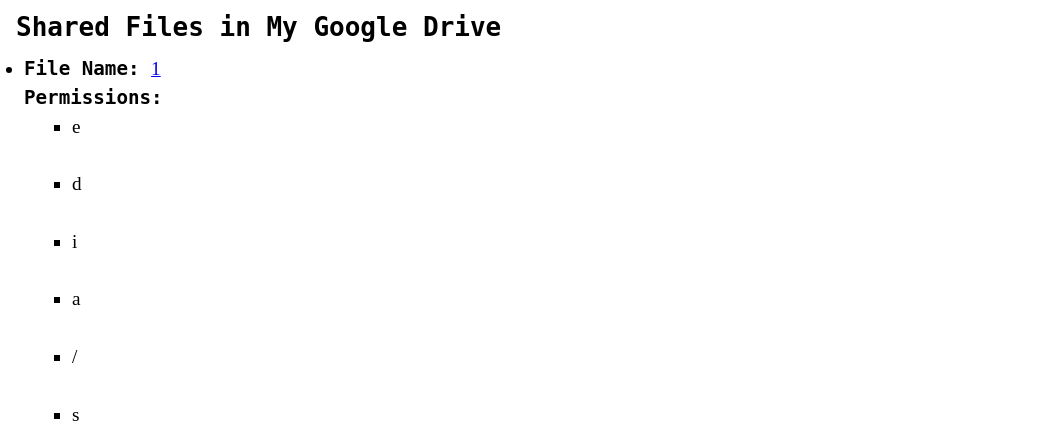
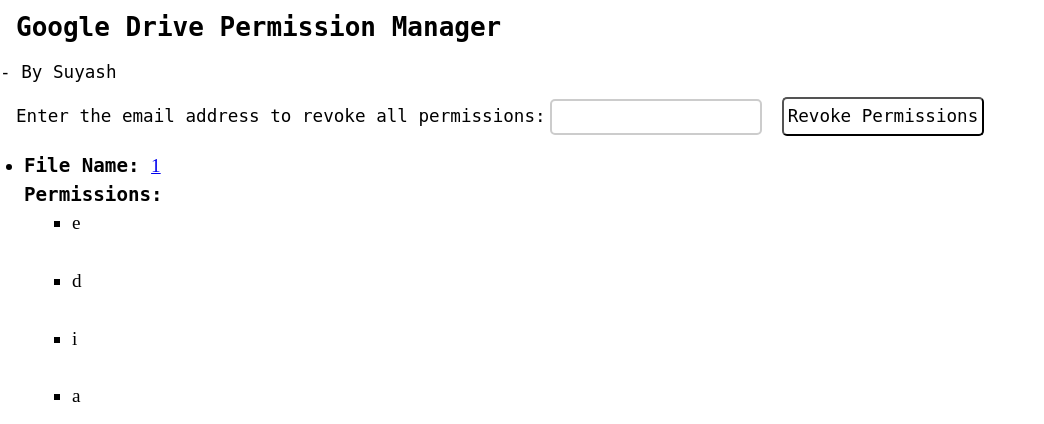
Before and after one commit to Boolean-Autocrat/GDrive-Permission-Manager, a Flask app: template templates/index.html in a window 1280 px wide. Shown: the top 424 px of the page, without its empty margins (0-1044 px from the left). Run offline with Flask 3, Linux system fonts and the light colour scheme; the template is opened without the code that fills it: most values are stand-ins (such as "Sample title", 1, 10 or a date in 2020).

Commit message:
added bulk file permission revoke func

```diff
--- a/main.py
+++ b/main.py
@@ -7,32 +7,36 @@
 from google_auth_oauthlib.flow import InstalledAppFlow
 from googleapiclient.discovery import build
 from googleapiclient.errors import HttpError
-from flask import Flask, render_template, make_response, request
+from flask import Flask, render_template, make_response, request, redirect
 import os
+import webview
 
-app = Flask(__name__)
+app = Flask(__name__, static_folder="./static", template_folder="./templates")
 app.secret_key = os.urandom(24)
 
-SCOPES = ["https://www.googleapis.com/auth/drive.metadata.readonly"]
+SCOPES = [
+    "https://www.googleapis.com/auth/drive.metadata.readonly",
+    "https://www.googleapis.com/auth/drive",
+]
 API_SERVICE_NAME = "drive"
 API_VERSION = "v3"
 
 
-def get_credentials():
-    creds = None
-    with open("token.json", "r") as token:
-        creds = Credentials.from_authorized_user_file("token.json", SCOPES)
-    if not creds or not creds.valid:
-        if creds and creds.expired and creds.refresh_token:
-            creds.refresh(Request())
-        else:
-            flow = InstalledAppFlow.from_client_secrets_file("credentials.json", SCOPES)
-            creds = flow.run_local_server(port=0)
-    return creds
+def resource_path(relative):
+    return os.path.join(os.environ.get("_MEIPASS2", os.path.abspath(".")), relative)
 
 
-def list_shared_files_and_permissions():
-    creds = get_credentials()
+def get_credentials():
+    credential = None
+    if not credential:
+        flow = InstalledAppFlow.from_client_secrets_file(
+            resource_path("credentials.json"), SCOPES
+        )
+        credential = flow.run_local_server(port=0)
+    return credential
+
+
+def list_shared_files_and_permissions(creds):
     shared_files = []
     return_list = []
     page_token = None
@@ -73,9 +77,63 @@
 
 @app.route("/")
 def index():
-    shared_files = list_shared_files_and_permissions()
+    global creds
+    creds = get_credentials()
+    shared_files = list_shared_files_and_permissions(creds)
     return render_template("index.html", shared_files=shared_files)
 
 
+@app.route("/revoke_user_permissions", methods=["POST"])
+def revoke_user_permissions():
+    email = request.form["email"]
+    try:
+        service = build("drive", "v3", credentials=creds)
+
+        # Retrieve the list of all shared files
+        shared_files = []
+        page_token = None
+
+        service = build("drive", "v3", credentials=creds)
+        results = (
+            service.files()
+            .list(
+                q="trashed=false and 'me' in owners",
+                fields="nextPageToken, files(id, name, permissions, webViewLink)",
+                pageToken=page_token,
+            )
+            .execute()
+        )
+        shared_files.extend(results.get("files", []))
+        for file in shared_files:
+            if len(file["permissions"]) != 1:
+                for user in file["permissions"]:
+                    if user["id"] == "anyoneWithLink":
+                        continue
+                    elif user["emailAddress"] == email:
+                        file_id = file["id"]
+                        print(file_id)
+                        permission_id = user["id"]
+                        print(permission_id)
+                        service.permissions().delete(
+                            fileId=file_id, permissionId=permission_id
+                        ).execute()
+
+        # Redirect back to the index page after revoking permissions
+        return (
+            "Successfully deleted user permissions for "
+            + email
+            + ". You may now close this window."
+        )
+    except HttpError as error:
+        print(f"An error occurred: {error}")
+
+
+webview.create_window(
+    "Drive Permission Manager",
+    app,
+    text_select=True,
+)
+
 if __name__ == "__main__":
-    app.run(debug=True)
+    # app.run()
+    webview.start()
--- a/static/style.css
+++ b/static/style.css
@@ -110,3 +110,30 @@
     font-family: monospace;
     margin: 0.5rem 1rem;
 }
+
+#email {
+    margin: 0 auto;
+    padding: 0.25rem;
+    border-radius: 5px;
+    border: 2px solid #ccc;
+}
+
+form {
+    display: inline-block;
+}
+
+form label {
+    font-size: 1.1rem;
+    margin-left: 1rem;
+    font-family: monospace;
+}
+
+#submit {
+    margin: 0 1rem;
+    padding: 0.25rem;
+    border-radius: 5px;
+    background: transparent;
+    font-family: monospace;
+    font-size: 1.1rem;
+    margin-bottom: 1rem;
+}
--- a/templates/index.html
+++ b/templates/index.html
@@ -7,12 +7,18 @@
 </head>
 
 <body>
-    <h1>Shared Files in My Google Drive</h1>
+    <h1>Google Drive Permission Manager</h1>
+    <p style="text-align: left; font-size: 1.1rem; font-family: monospace;margin-top: 0.75rem; margin-bottom: 0.75rem;">- By Suyash</p>
+    <form method="post" action="/revoke_user_permissions">
+        <label for="email">Enter the email address to revoke all permissions:</label>
+        <input type="email" id="email" name="email" required>
+        <input type="submit" id="submit" value="Revoke Permissions">
+    </form>
     <ul>
         {% for file in shared_files %}
         <li>
             <strong>File Name: </strong>
-            <a href="{{ file[1] }}"><span>{{ file[0] }}</span></a>
+            <a target="_blank" href="{{ file[1] }}"><span>{{ file[0] }}</span></a>
             <br><strong>Permissions:</strong>
             <ul>
                 {% for details in file[2:] %}
```
Also changed, not shown: 1 other file.
